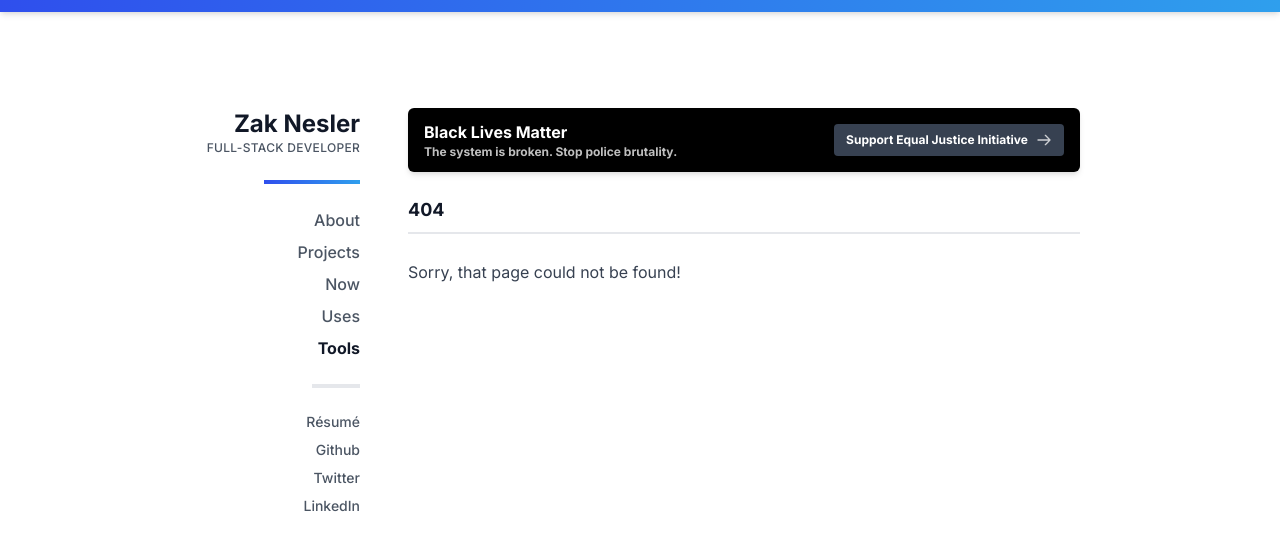
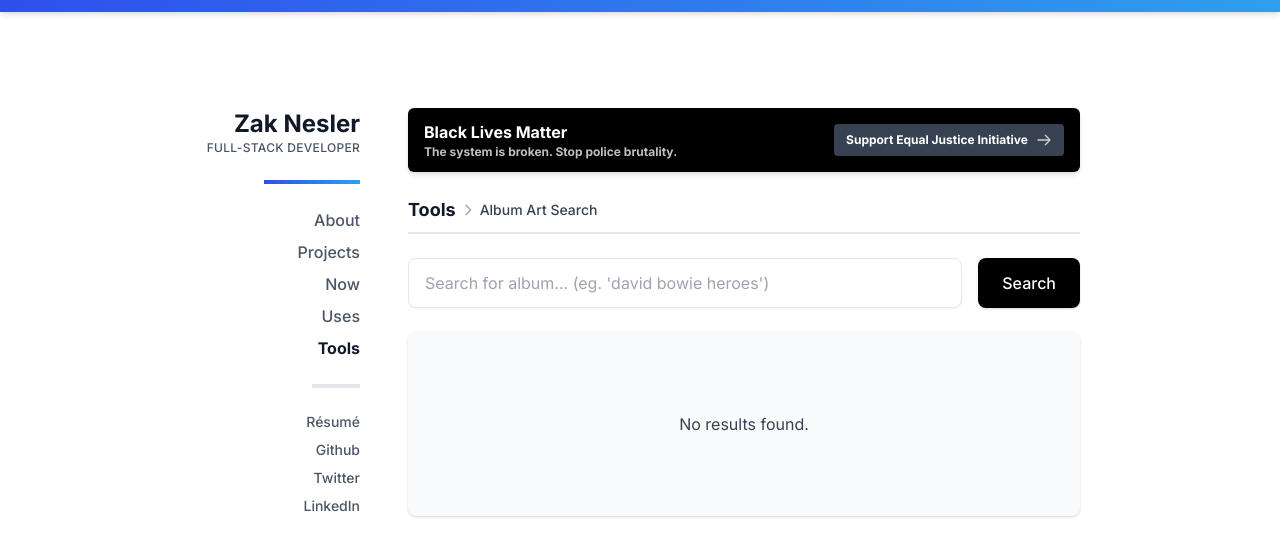
Before and after one commit to zaknesler/nesler.dev, a Next.js app: page /tools/album-art-search in a window 1280 px wide. Before the commit this address had no page. Shown: the top 556 px of the page. Built offline with nearby package versions, Linux system fonts and the light colour scheme.

Commit message:
Work on itunes art search

```diff
--- a/pages/tools.jsx
+++ b/pages/tools.jsx
@@ -43,7 +43,7 @@ export default function Tools() {
       <div className="mt-6 grid grid-cols-1 md:grid-cols-2 gap-4">
         <ToolItem
           name="Text Statistics"
-          desc="Get statistics from a body of text, such as word/character count and estimated reading time."
+          desc="Get statistics about a body of text, such as word count and reading time."
           url="/tools/text-statistics"
         >
           <path
@@ -56,8 +56,8 @@ export default function Tools() {
 
         <ToolItem
           name="Album Art Search"
-          desc="Search for album art from the iTunes, Amazon, and MusicBrainz Picard databases."
-          url="#"
+          desc="Quickly search for album art using the iTunes album database."
+          url="/tools/album-art-search"
         >
           <path
             strokeLinecap="round"
--- /dev/null
+++ b/pages/tools/album-art-search.jsx
@@ -0,0 +1,113 @@
+import React from 'react'
+
+import Tool from '../../components/Tool'
+
+export default class AlbumArtSearch extends React.Component {
+  constructor(props) {
+    super(props)
+
+    this.state = { query: '', results: [] }
+    this.search = this.search.bind(this)
+    this.handleChange = this.handleChange.bind(this)
+  }
+
+  search(event) {
+    event.preventDefault()
+    const query = this.state.query.replace(' ', '+')
+
+    this.setState({ results: [] })
+
+    fetch(`https://itunes.apple.com/search?media=music&entity=album&limit=200&country=US&term=${query}`)
+      .then(response => response.json())
+      .then(data => {
+        data.results.forEach(result => {
+          this.setState({
+            results: [
+              ...this.state.results,
+              {
+                artist: result.artistName,
+                album: result.collectionName,
+                imageUrlSmall: result.artworkUrl100.replace('100x100', '350x350'),
+                imageUrlMedium: result.artworkUrl100.replace('100x100', '750x750'),
+                imageUrlLarge: result.artworkUrl100.replace('100x100', '10000x10000'),
+              },
+            ],
+          })
+        })
+
+        console.log(this.state.results)
+      })
+  }
+
+  handleChange(event) {
+    this.setState({ query: event.target.value })
+  }
+
+  render() {
+    return (
+      <Tool name="Album Art Search">
+        <form className="flex" onSubmit={this.search}>
+          <input
+            className="px-4 py-3 block appearance-none w-full border border-gray-200 rounded-lg focus:outline-none focus:ring-2 shadow-sm"
+            placeholder="Search for album... (eg. 'david bowie heroes')"
+            type="text"
+            value={this.state.query}
+            onChange={this.handleChange}
+          />
+
+          <input
+            type="submit"
+            value="Search"
+            className="ml-4 px-6 py-3 appearance-none font-medium bg-black hover:bg-gray-800 text-white rounded-lg shadow focus:outline-none focus:ring-4 cursor-pointer"
+          />
+        </form>
+
+        {this.state.results?.length ? (
+          <div className="mt-6 mb-3 text-xs">{this.state.results.length} results</div>
+        ) : (
+          <div className="mt-6 px-6 py-20 w-full rounded-lg flex items-center justify-center bg-gray-50 shadow">
+            No results found.
+          </div>
+        )}
+
+        <div className="grid grid-cols-1 lg:grid-cols-2 gap-6">
+          {this.state.results.map((result, index) => (
+            <div className="relative group" key={index}>
+              <div className="p-3 hidden group-hover:flex justify-end absolute top-0 w-full font-semibold text-sm">
+                <a
+                  href={result.imageUrlLarge}
+                  target="_blank"
+                  className="px-3 py-2 inline-flex items-center bg-black text-white rounded-lg shadow-md"
+                >
+                  <div className="mr-2">View Large</div>
+
+                  <svg
+                    class="w-4 h-4 stroke-current"
+                    xmlns="http://www.w3.org/2000/svg"
+                    fill="none"
+                    viewBox="0 0 24 24"
+                    stroke="currentColor"
+                  >
+                    <path
+                      stroke-linecap="round"
+                      stroke-linejoin="round"
+                      stroke-width="2"
+                      d="M14 5l7 7m0 0l-7 7m7-7H3"
+                    />
+                  </svg>
+                </a>
+              </div>
+
+              <div className="p-3 hidden group-hover:block absolute bottom-0 left-0 right-0 w-full text-sm rounded-b-lg bg-black text-white">
+                <div className="font-semibold text-gray-400 uppercase tracking-wide">{result.artist}</div>
+                <div className="mt-1 text-white">{result.album}</div>
+              </div>
+
+              <img className="block w-full h-auto shadow rounded-lg" src={result.imageUrlSmall} alt={result.album} />
+            </div>
+          ))}
+        </div>
+      </Tool>
+    )
+  }
+}
--- a/pages/tools/text-statistics.jsx
+++ b/pages/tools/text-statistics.jsx
@@ -63,9 +63,9 @@ export default class TextStatistics extends React.Component {
         sentences: val.match(/\s+[^.!?]*[.!?]+/g)?.length || 0,
       },
       time: {
-        reading: (words / 275) * 60,
+        reading: (words / 225) * 60,
         speaking: (words / 180) * 60,
-        writing: (val.match(/[^\s]/g)?.length / 68) * 60,
+        writing: (val.match(/[^\s]/g)?.length / 75) * 60,
       },
     })
   }
--- a/tailwind.config.js
+++ b/tailwind.config.js
@@ -94,6 +94,7 @@ module.exports = {
   variants: {
     extend: {
       typography: ['dark'],
+      display: ['group-hover'],
     },
   },
 }
```
